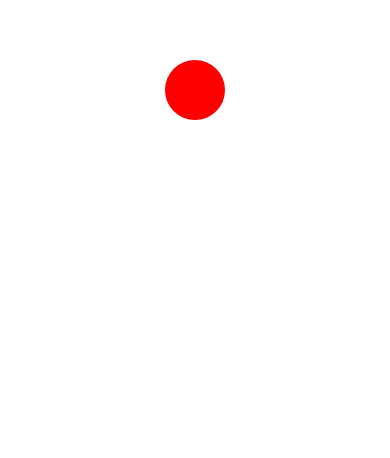
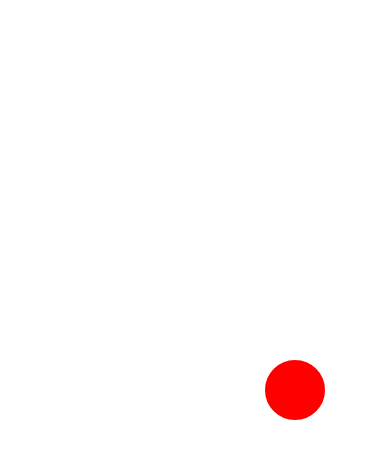
Before and after one commit to oerbas/swipe, a React Native app: screen / in a window 390 px wide. Shown: the part 332-790 px from the top of the page. Built offline with nearby package versions, Linux system fonts and the light colour scheme.

Commit message:
moving ball

```diff
--- a/src/Ball.js
+++ b/src/Ball.js
@@ -1,10 +1,19 @@
 import React, { Component } from 'react';
-import { View } from 'react-native';
+import { View, Animated } from 'react-native';
 
 class Ball extends Component {
+    componentWillMount() {
+        this.position = new Animated.ValueXY(0, 0);
+        Animated.spring(this.position, {
+            toValue: { x: 100, y: 300 }
+        }).start();
+    }
+
     render() {
         return (
-          <View style={styles.ball} />
+            <Animated.View style={this.position.getLayout()}>
+                <View style={styles.ball} />
+            </Animated.View>
         );
     }
 
```
